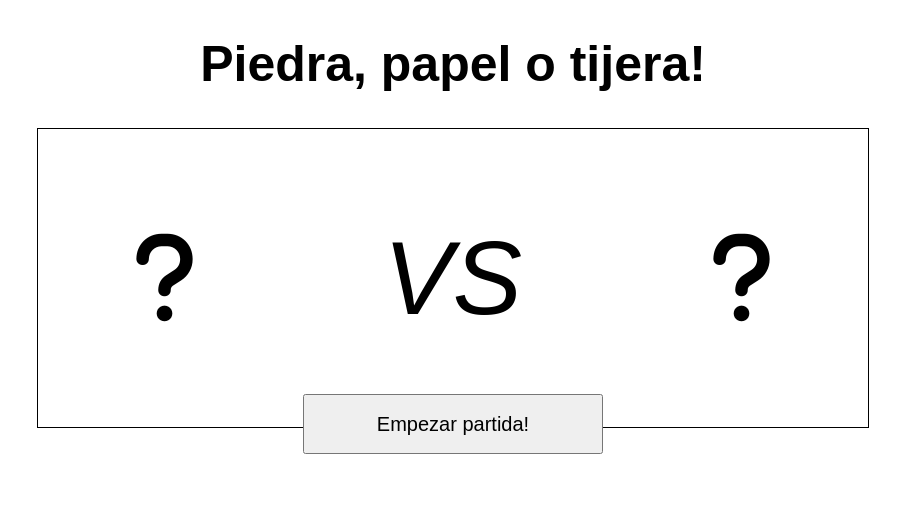
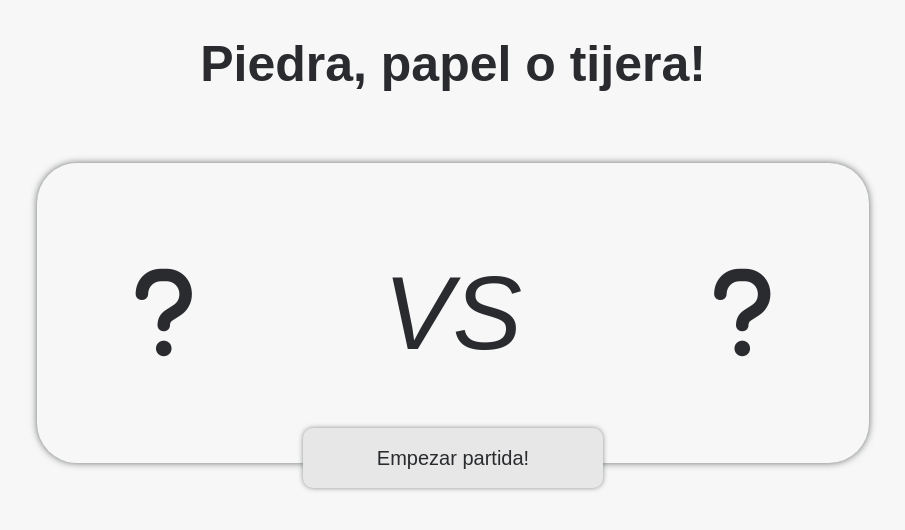
Before and after one commit to Josa010/Josa010.github.io, a plain HTML site: page index.html in a window 1280 px wide. Shown: the whole page, without its empty margins (187-1092 px from the left). Drawn offline with nearby package versions, Linux system fonts and the light colour scheme.

Commit message:
Modificacion de los colores

```diff
--- a/main.css
+++ b/main.css
@@ -3,21 +3,24 @@
     margin: 0;
     padding: 0;
     font-family: Arial, Helvetica, sans-serif;
+    color: #292B2E;
 }
 
 html{
     font-size: 62.5%;
+    background-color: rgb(247, 247, 247);
 }
 
 h1{
     font-size: 5rem;
-    margin: 35px 0;
+    margin: 35px 0 70px;
     text-align: center;
 }
 
 .tablero{
     align-items: center;
-    border: 1px solid black;
+    border-radius: 40px;
+    box-shadow: 0px 0px 7px 0px rgba(69,72,76,0.8);
     display: flex;
     justify-content: space-around;
     width: 65%;
@@ -36,12 +39,21 @@ h1{
 }
 
 .btn-start{
+    background-color: rgb(231, 231, 231);
+    border: 0;
+    border-radius: 10px;
+    box-shadow: 0px 0px 5px 0px rgba(69,72,76,0.6);
     cursor: pointer;
     position: absolute;
     font-size: 2rem;
     width: 300px;
     height: 60px;
     top: 265px;
+    outline: none;
+}
+
+.btn-start:hover{
+    background-color: rgb(216, 216, 216);
 }
 
 .animate__animated.animate__pulse {
@@ -49,7 +61,6 @@ h1{
   }
 
 .elections{
-    border: 1px solid black;
     display: flex;
     justify-content: space-around;
     align-items: center;
--- a/main.js
+++ b/main.js
@@ -3,7 +3,6 @@ const paper = document.getElementById("paper")
 const scissors = document.getElementById("scissors")
 const btnStart = document.getElementById("btn-start")
 const vsLogo = document.getElementById("vs")
-const contador = document.getElementById("contador")
 const elections = document.getElementById('elections')
 const playerQuestion = document.getElementById('playerQuestion')
 const botQuestion = document.getElementById('botQuestion')
@@ -200,6 +199,7 @@ class Juego {
                     .then(() => {
                         this.toggleElecciones()
                         this.toggleBtnStart()
+                        this.toggleImg()
                     })
                 }, 800)
                 break;
@@ -209,6 +209,7 @@ class Juego {
                     .then(() => {
                         this.toggleElecciones()
                         this.toggleBtnStart()
+                        this.toggleImg()
                     })
                 }, 800)
                 break;
@@ -218,6 +219,7 @@ class Juego {
                     .then(() => {
                         this.toggleElecciones()
                         this.toggleBtnStart()
+                        this.toggleImg()
                     })
                 }, 800)
                 break;
@@ -227,6 +229,7 @@ class Juego {
                     .then(() => {
                         this.toggleElecciones()
                         this.toggleBtnStart()
+                        this.toggleImg()
                     })
                 }, 800)
                 break;
```
